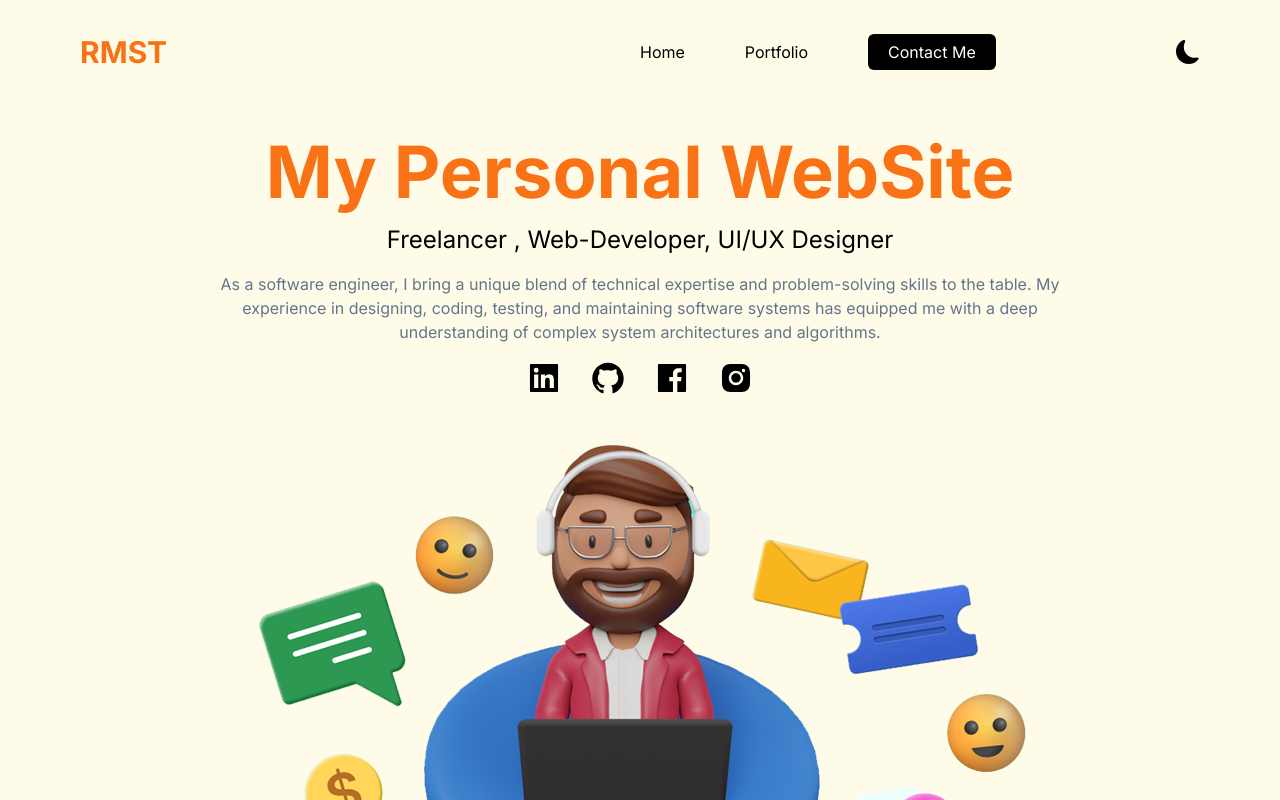
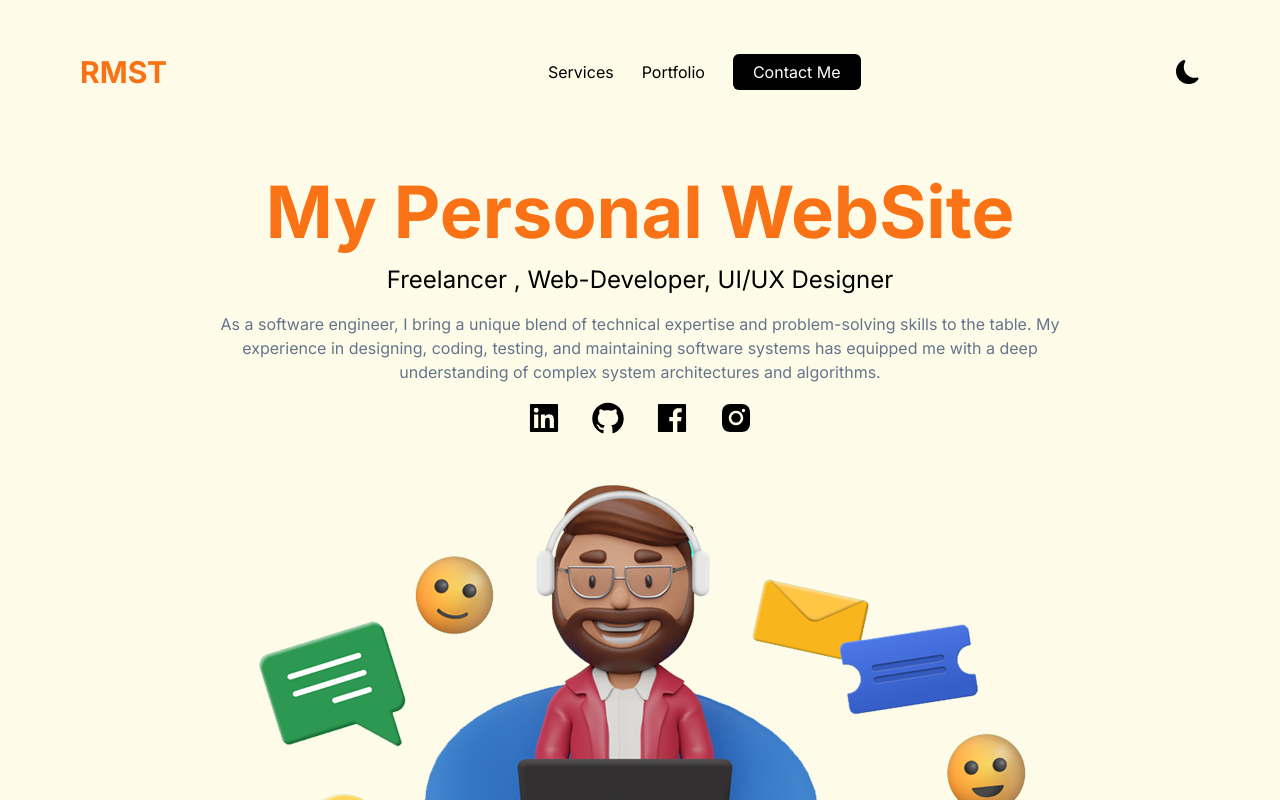
Before and after one commit to Sandunrmst/portfolio-app, a Next.js app: page / in a window 1280 px wide. Shown: the top 800 px of the page. Built offline with nearby package versions, Linux system fonts and the light colour scheme.

Commit message:
Update UI

```diff
--- a/src/app/page.tsx
+++ b/src/app/page.tsx
@@ -58,7 +58,7 @@ const handleClick = (anchor: string) => () => {
 };
 
 export default function Home() {
-  const [isOpen, setIsOpen] = useState<boolean>(true);
+  const [isOpen, setIsOpen] = useState<boolean>(false);
 
   const menuHandler = () => {
     setIsOpen(!isOpen);
@@ -66,8 +66,8 @@ export default function Home() {
   return (
     <main className="bg-yellow-50 px-6 md:px-20 lg:px-50 xl:px-70 min-h-screen">
       <section id="home-section">
-        <nav className="flex justify-between items-center">
-          <div className="flex-1">
+        <nav className="flex justify-between items-center py-5">
+          <div className="w-[40%]">
             <h2 className="font-bold text-3xl text-orange-500 cursor-pointer">
               RMST
             </h2>
@@ -78,10 +78,10 @@ export default function Home() {
               isOpen ? "w-[50%]" : "w-0 overflow-hidden"
             } fixed top-0 left-0 bg-orange-300 flex-col z-10 transition-all sm:relative sm:bg-transparent sm:flex-row sm:py-10 sm:w-full sm:h-min`}
           >
-            <ul className="flex flex-col gap-10 justify-center items-center sm:flex-row ">
+            <ul className="flex flex-col gap-10 md:gap-2 md:justify-center sm:justify-start items-center sm:flex-row">
               <li className="ml-5 sm:hidden md:block">
-                <a href="#home" onClick={handleClick("home")}>
-                  Home
+                <a href="#Services" onClick={handleClick("Services")}>
+                  Services
                 </a>
               </li>
               <li className="ml-5 sm:hidden md:block">
@@ -146,7 +146,7 @@ export default function Home() {
         </div>
       </section>
 
-      <section id="portfolio-section">
+      <section id="Services-section">
         <div>
           <div className="flex flex-col justify-center items-center">
             <h2 className="font-bold text-4xl text-orange-500">My Services</h2>
```
